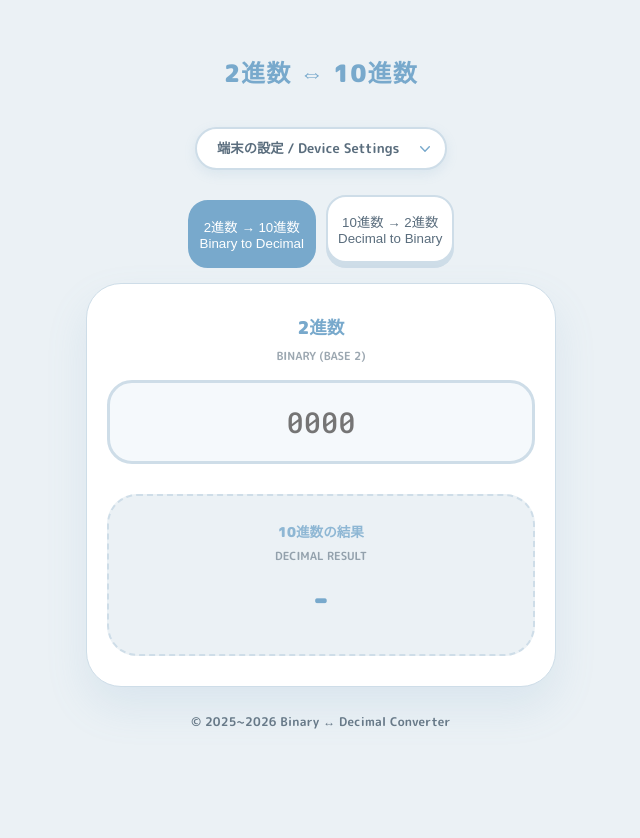
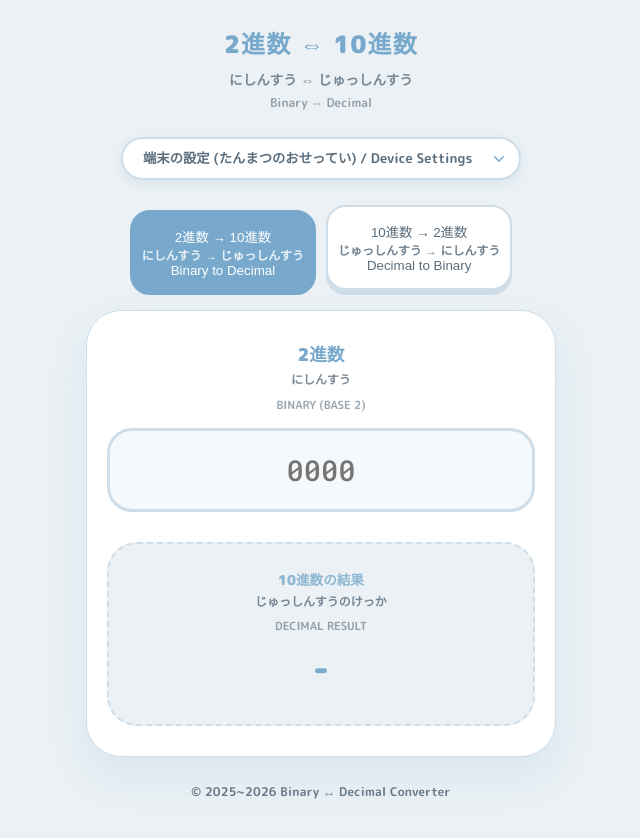
Before and after one commit to hamuzon/binary-decimal-converter, a plain HTML site: page index.html in a window 1280 px wide. Shown: the whole page, without its empty margins (319-959 px from the left). Before the commit the page ends 800 px from the top, so only its background shows below. Drawn offline with Linux system fonts and the light colour scheme.

Commit message:
feat: add hiragana readings to UI elements for accessibility and better readability

```diff
--- a/index.html
+++ b/index.html
@@ -214,6 +214,35 @@
             opacity: 0.8;
         }
 
+        .label-hiragana {
+            display: block;
+            font-size: 0.75rem;
+            font-weight: 700;
+            opacity: 0.8;
+            margin-top: 1px;
+            margin-bottom: 1px;
+        }
+
+        .header-hiragana {
+            font-size: 0.85rem;
+            font-weight: 700;
+            opacity: 0.8;
+            margin-top: -4px;
+        }
+
+        .header-sub {
+            font-size: 0.75rem;
+            font-weight: 500;
+            opacity: 0.6;
+            margin-top: 2px;
+        }
+
+        .tab-hiragana {
+            font-size: 0.75rem;
+            font-weight: 700;
+            opacity: 0.85;
+        }
+
         #panelDec {
             display: none;
         }
@@ -262,24 +291,28 @@
 
     <header>
         <h1>2進数 ⇔ 10進数</h1>
+        <div class="header-hiragana">にしんすう ⇔ じゅっしんすう</div>
+        <div class="header-sub">Binary ⇔ Decimal</div>
     </header>
 
     <div class="mode-select-container">
         <select id="themeSelect" aria-label="テーマ選択 / Select Theme">
-            <option value="light">ライト / Light Mode</option>
-            <option value="dark">ダーク / Dark Mode</option>
-            <option value="system" selected>端末の設定 / Device Settings</option>
+            <option value="light">ライト (らいと) / Light Mode</option>
+            <option value="dark">ダーク (だーく) / Dark Mode</option>
+            <option value="system" selected>端末の設定 (たんまつのおせってい) / Device Settings</option>
         </select>
     </div>
 
     <nav class="tab-nav">
         <button id="tabBin" class="active">
             <div>2進数 → 10進数</div>
+            <div class="tab-hiragana">にしんすう → じゅっしんすう</div>
             <div>Binary to Decimal</div>
         </button>
 
         <button id="tabDec">
             <div>10進数 → 2進数</div>
+            <div class="tab-hiragana">じゅっしんすう → にしんすう</div>
             <div>Decimal to Binary</div>
         </button>
     </nav>
@@ -289,6 +322,7 @@
             <div class="input-section">
                 <div class="label-box">
                     <span class="label-main">2進数</span>
+                    <span class="label-hiragana">にしんすう</span>
                     <span class="label-sub">Binary (Base 2)</span>
                 </div>
                 <input type="text" id="inBin" placeholder="0000" inputmode="numeric" autocomplete="off" />
@@ -297,6 +331,7 @@
             <div class="result-section">
                 <div class="result-label">
                     <span class="label-main">10進数の結果</span>
+                    <span class="label-hiragana">じゅっしんすうのけっか</span>
                     <span class="label-sub">Decimal Result</span>
                 </div>
                 <div id="outBin" class="result-value">-</div>
@@ -307,6 +342,7 @@
             <div class="input-section">
                 <div class="label-box">
                     <span class="label-main">10進数</span>
+                    <span class="label-hiragana">じゅっしんすう</span>
                     <span class="label-sub">Decimal (Base 10)</span>
                 </div>
                 <input type="text" id="inDec" placeholder="0" inputmode="numeric" autocomplete="off" />
@@ -315,6 +351,7 @@
             <div class="result-section">
                 <div class="result-label">
                     <span class="label-main">2進数の結果</span>
+                    <span class="label-hiragana">にしんすうのけっか</span>
                     <span class="label-sub">Binary Result</span>
                 </div>
                 <div id="outDec" class="result-value">-</div>
```
Also changed, not shown: 404.html (+38 -4 lines), 1 other file.
